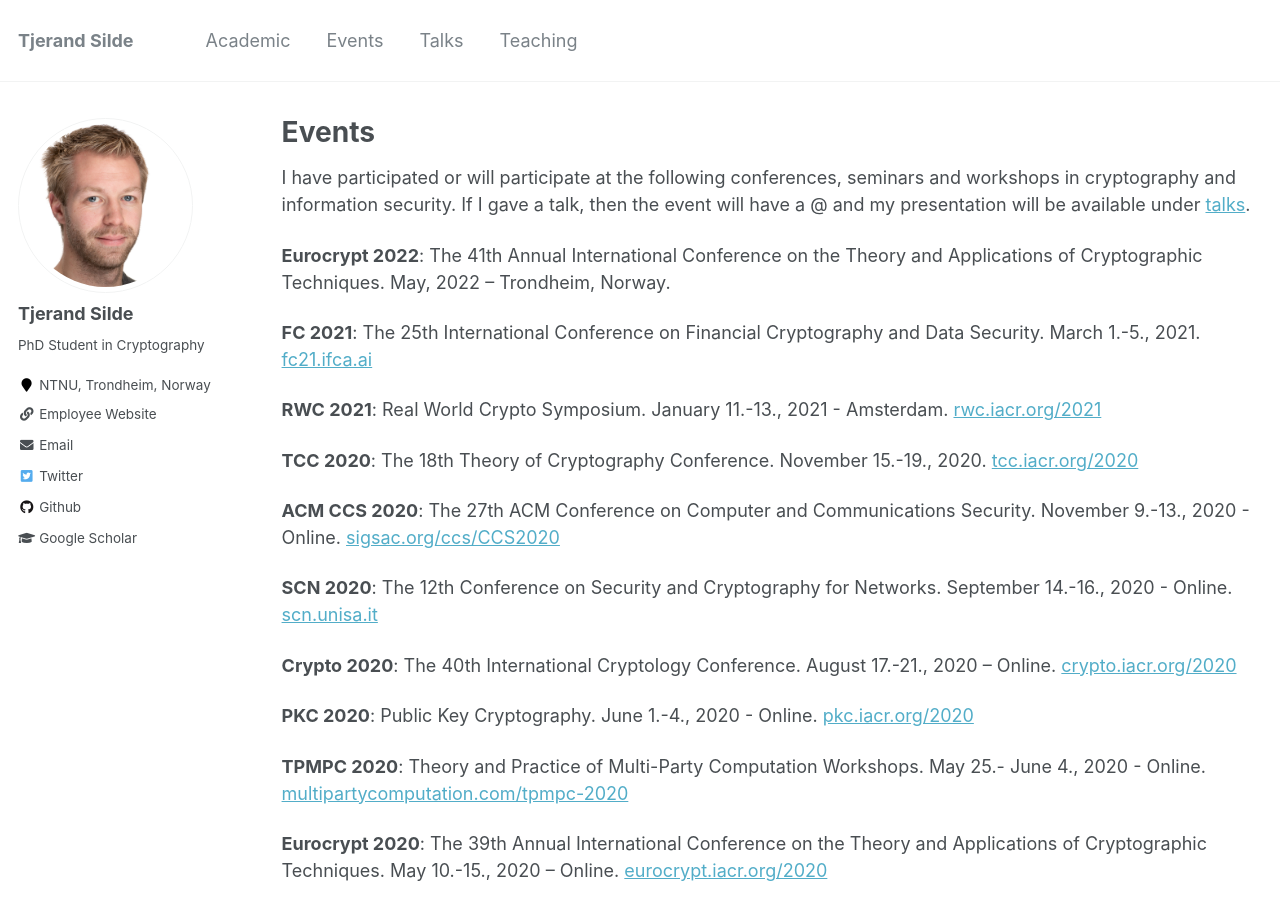
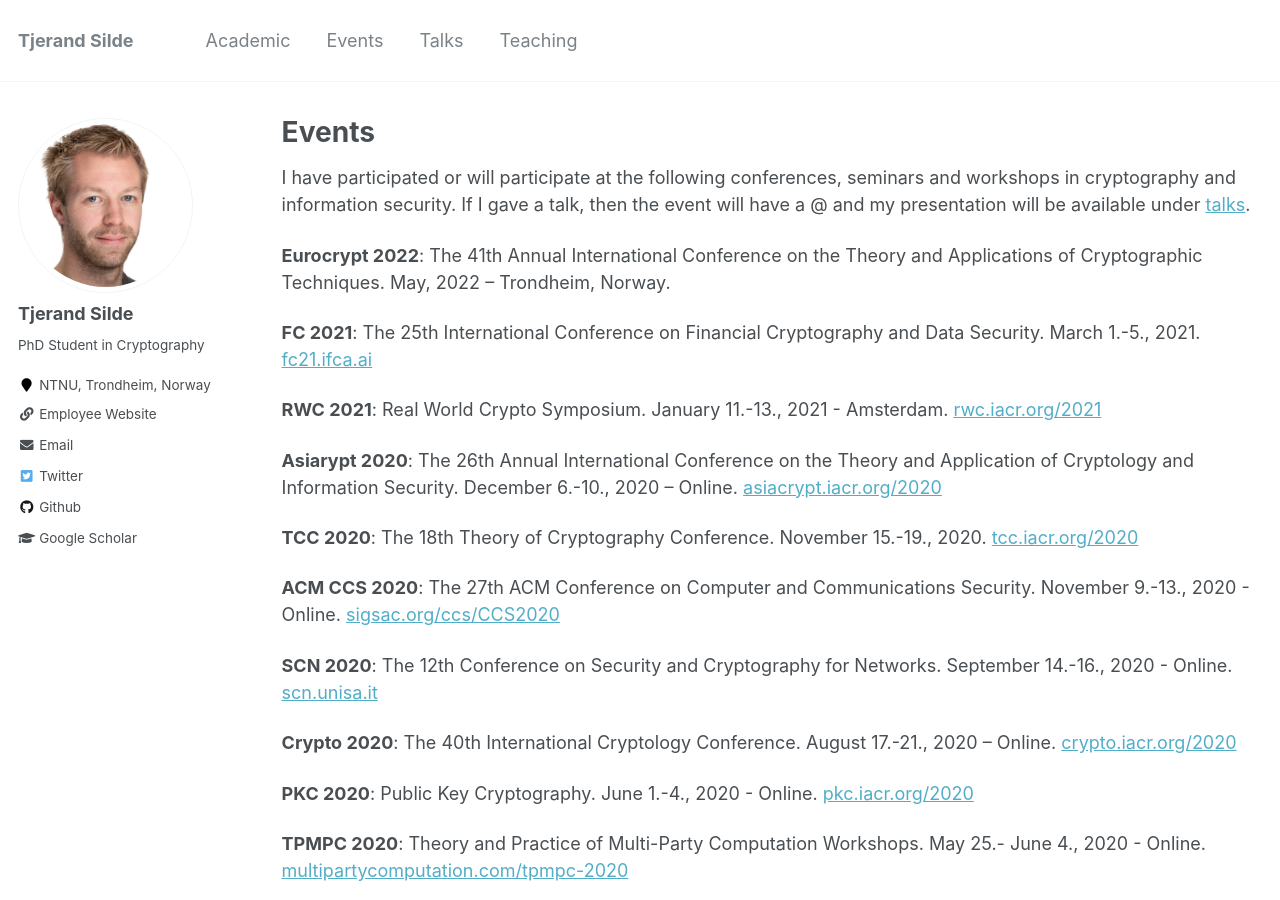
Before and after one commit to tjesi/tjesi.github.io, a Jekyll site: the page built from _pages/events.md, in a window 1280 px wide and 900 px high. Built offline with Jekyll 4.4.1, drawn with Linux system fonts in a browser that asks for light colours.

Commit message:
Update events.md

```diff
--- a/_pages/events.md
+++ b/_pages/events.md
@@ -12,6 +12,8 @@ I have participated or will participate at the following conferences, seminars a
 **FC 2021**: The 25th International Conference on Financial Cryptography and Data Security. March 1.-5., 2021. [fc21.ifca.ai](https://fc21.ifca.ai)
 
 **RWC 2021**: Real World Crypto Symposium. January 11.-13., 2021 - Amsterdam. [rwc.iacr.org/2021](https://rwc.iacr.org/2021)
+
+**Asiarypt 2020**: The 26th Annual International Conference on the Theory and Application of Cryptology and Information Security. December 6.-10., 2020 – Online. [asiacrypt.iacr.org/2020](https://asiacrypt.iacr.org/2020)
 
 **TCC 2020**: The 18th Theory of Cryptography Conference. November 15.-19., 2020. [tcc.iacr.org/2020](https://tcc.iacr.org/2020)
 
```
